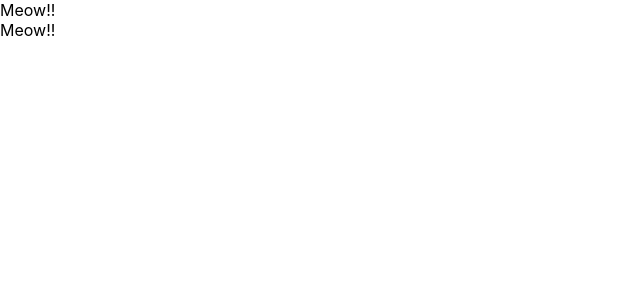
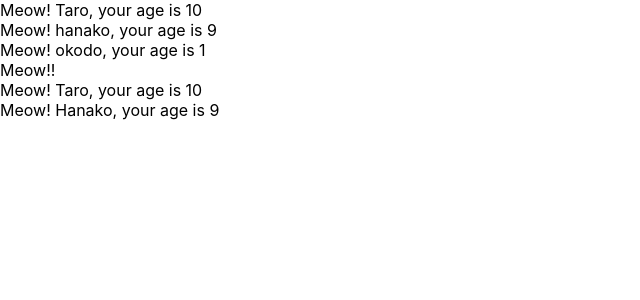
Before and after one commit to okodoon/udemy-react-redux, a React (Create React App) app in the folder udemy-react/: page / in a window 1280 px wide. Shown: the top 300 px of the page, without its empty margins (0-640 px from the left). Built offline with nearby package versions, Linux system fonts and the light colour scheme.

Commit message:
learn props

```diff
--- a/udemy-react/src/App.js
+++ b/udemy-react/src/App.js
@@ -1,23 +1,30 @@
 import React from 'react';
 
-//class App extends Component {
-//  render() {
-//    return (
-//      <React.Fragment>
-//        <label htmlFor="bar">
-//          bar
-//        </label>
-//        <input type='text' onChange={() => {console.log("I'm clicked!")}} />
-//      </React.Fragment>
-//    )
-//  }
-//}
+const App = () => {
+  const profiles = [
+    {
+      name: "Taro",
+      age: 10
+    },
+    {
+      name: "hanako",
+      age:9
+    },
+    {
+      name: "okodo"
+    }
+  ]
 
-const App = () => {
   return (
     <div>
+      {
+        profiles.map((profile, index) => {
+          return <User name={profile.name} age={profile.age} key={index}/>
+        })
+      }
       <Cat />
-      <Cat />
+      <User name={'Taro'} age={10}/>
+      <User name={'Hanako'} age={9}/>
     </div>
   )
 }
@@ -25,12 +32,13 @@ const App = () => {
 const Cat = () => {
   return <div>Meow!!</div>
 }
-//function App() {
-//  return React.createElement(
-//    "div",
-//    null,
-//    "Hello, world!"
-//  )
-//}
+
+const User = (props) => {
+  return <div>Meow! {props.name}, your age is {props.age}</div>
+}
+
+User.defaultProps = {
+  age:1
+}
 
 export default App;
```
